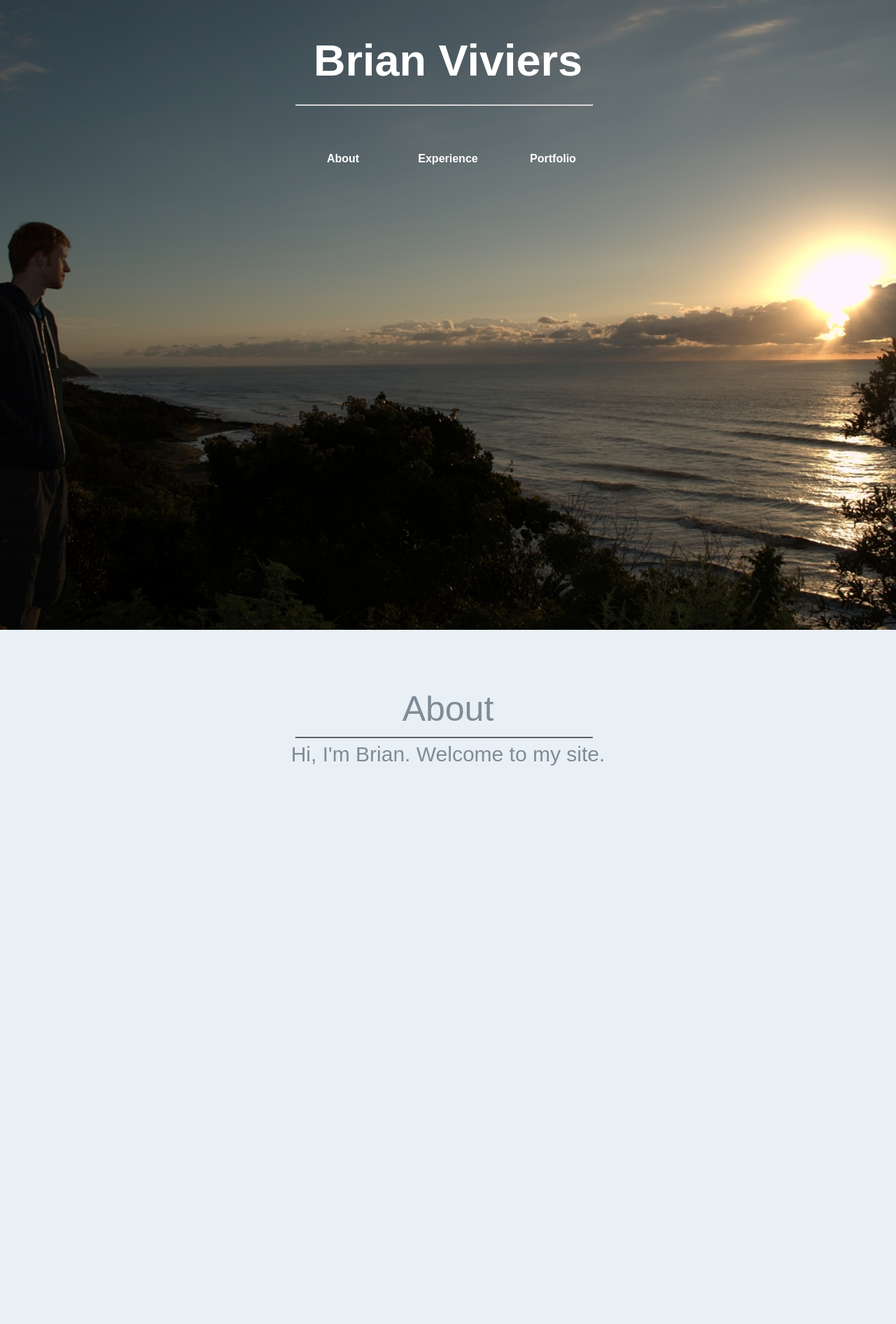
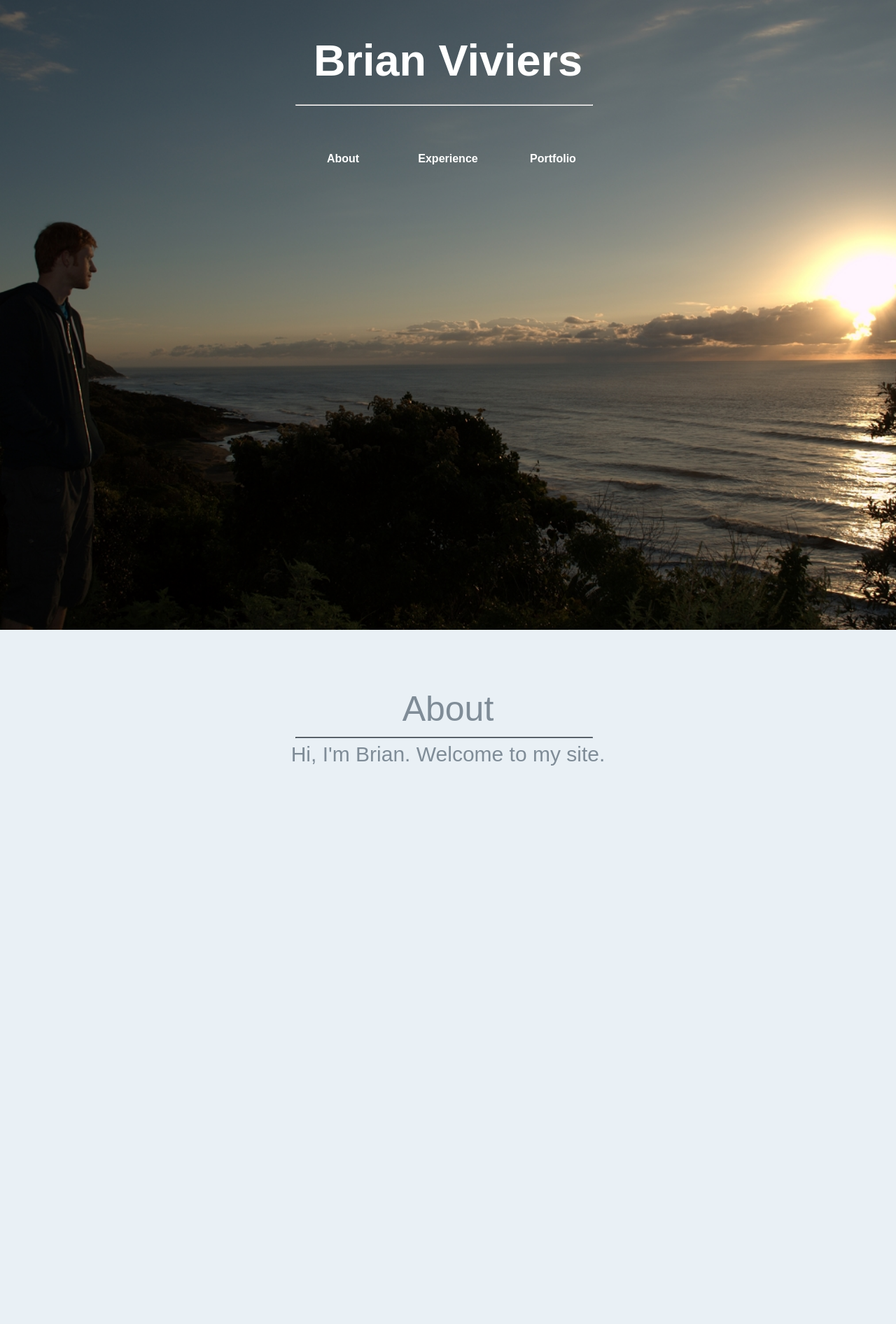
Before and after one commit to BrianViviers/BrianViviers.github.io, a Jekyll site: the page built from index.html, in a window 1280 px wide. Shown: the top 1892 px of the page at 70% size. Built offline with Jekyll 4.4.1, drawn with Linux system fonts in a browser that asks for light colours.

Commit message:
Corrected front image resizing for mobile

```diff
--- a/css/site.css
+++ b/css/site.css
@@ -36,7 +36,8 @@
 }
 
 #home-image {
-    background: url(../images/background.png) no-repeat center center fixed;
+    background-image: url(../images/background.png);
+    background-repeat: no-repeat;
     background-size: cover;
     text-align: center;
 }
```
